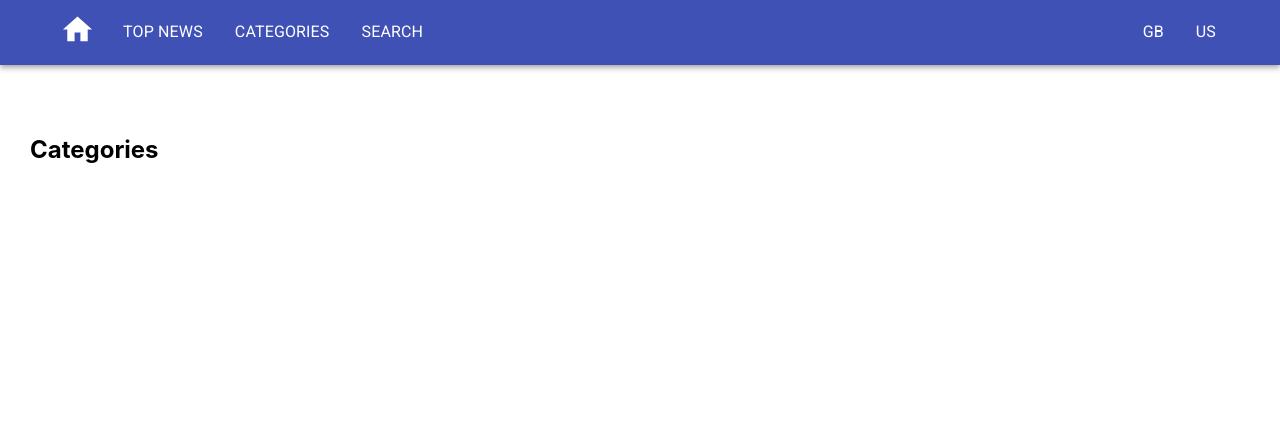
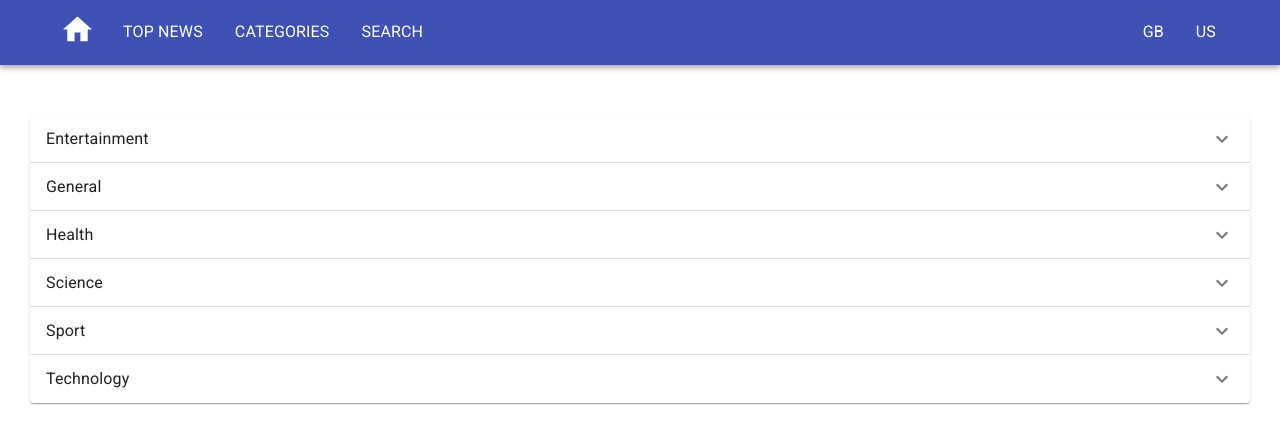
Before and after one commit to darkovasic/news, a React (Create React App) app: page /categories in a window 1280 px wide. Shown: the top 444 px of the page. Built offline with nearby package versions, Linux system fonts and the light colour scheme.

Commit message:
add accordion to categories page

```diff
--- a/src/Categories.jsx
+++ b/src/Categories.jsx
@@ -1,24 +1,65 @@
-import React from "react";
+import React, {useState} from "react";
 import styled from 'styled-components';
-// import { Grid, Typography } from "@material-ui/core";
-// import Card from "@material-ui/core/Card";
-// import CardActionArea from "@material-ui/core/CardActionArea";
-// import CardActions from "@material-ui/core/CardActions";
-// import CardContent from "@material-ui/core/CardContent";
-// import CardMedia from "@material-ui/core/CardMedia";
-// import Button from "@material-ui/core/Button";
-// import { posts } from "./dummy-post";
+import Accordion from '@material-ui/core/Accordion';
+import AccordionDetails from '@material-ui/core/AccordionDetails';
+import AccordionSummary from '@material-ui/core/AccordionSummary';
+import Typography from '@material-ui/core/Typography';
+import ExpandMoreIcon from '@material-ui/icons/ExpandMore';
 
 const Wrapper = styled.div`
   margin-top: 20px;
   padding: 30px;
 `;
 
+const Heading = styled(Typography)`
+  font-size: theme.typography.pxToRem(15);
+  flex-basis: '33.33%';
+  flex-shrink: 0;
+`;
+
+const categories = [
+  { id: `entertainment`, heading: `Entertainment` },
+  { id: `general`, heading: `General` },
+  { id: `health`, heading: `Health` },
+  { id: `science`, heading: `Science` },
+  { id: `sport`, heading: `Sport` },
+  { id: `technology`, heading: `Technology` },
+];
+
 const Categories = (props) => {
+
+  const [expanded, setExpanded] = useState(false);
+
+  const handleChange = (panel) => (event, isExpanded) => {
+    setExpanded(isExpanded ? panel : false);
+  };
 
   return (
     <Wrapper>
-      <h2>Categories</h2>
+      {categories.map(accordion => {
+        const {id, heading} = accordion;
+        return (
+          <Accordion
+            expanded={expanded === id}
+            onChange={handleChange(id)}
+          >
+            <AccordionSummary
+              expandIcon={<ExpandMoreIcon />}
+              aria-controls="panel1bh-content"
+              id="panel1bh-header"
+            >
+              <Heading>{heading}</Heading>
+              {/* <Typography className={classes.secondaryHeading}>I am an accordion</Typography> */}
+            </AccordionSummary>
+            <AccordionDetails>
+              <Typography>
+                Nulla facilisi. Phasellus sollicitudin nulla et quam mattis
+                feugiat. Aliquam eget maximus est, id dignissim quam.
+              </Typography>
+            </AccordionDetails>
+          </Accordion>
+        );
+      })}
     </Wrapper>
   );
 }
```
